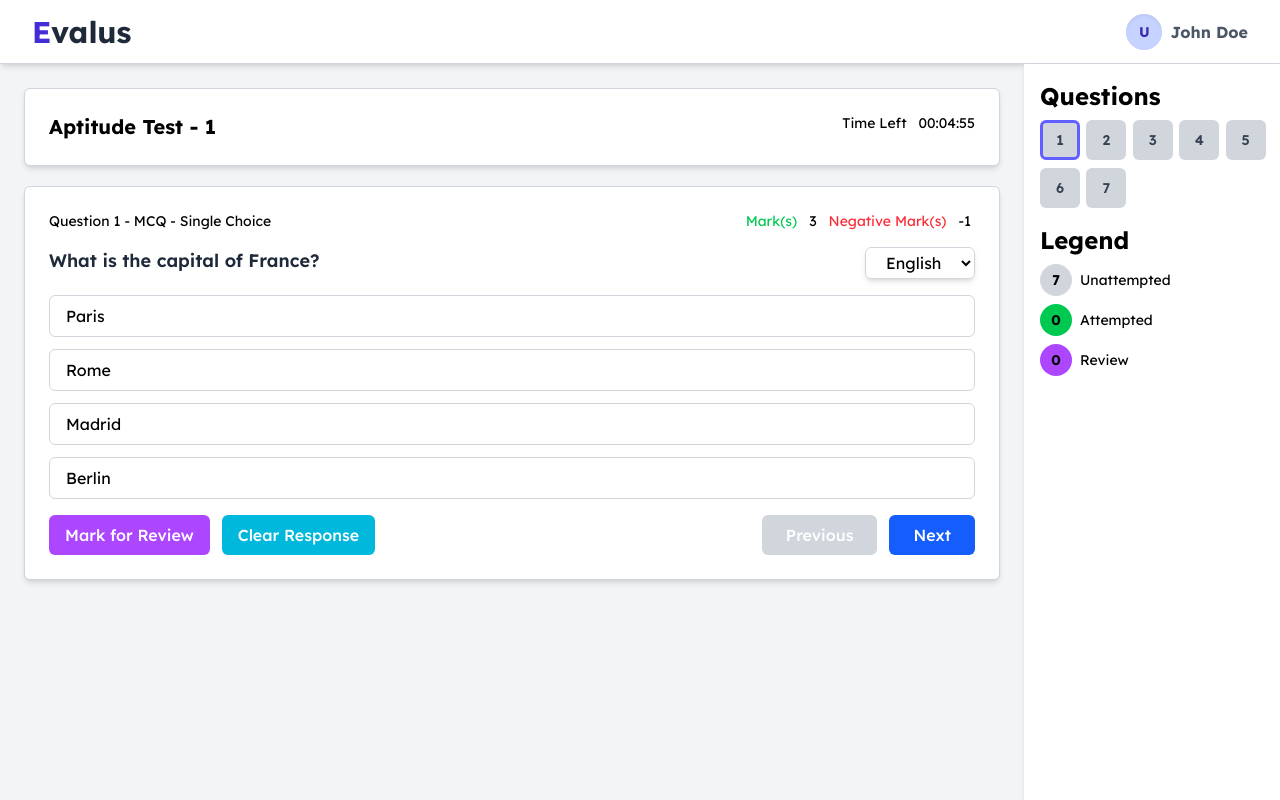
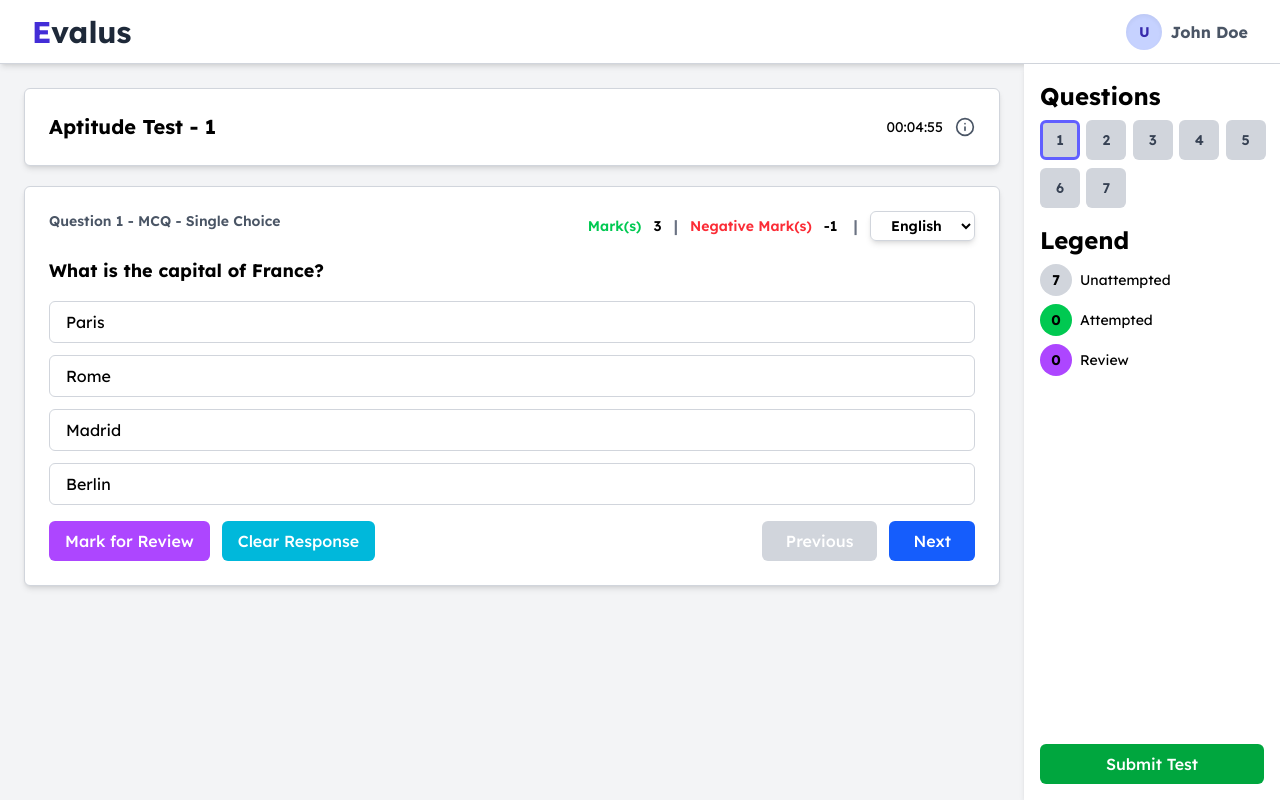
Before and after one commit to thoughtprotech/evalus-student-portal, a Next.js app: page /exam/1 in a window 1280 px wide. Built offline with nearby package versions, Linux system fonts and the light colour scheme.

Commit message:
UI changes

```diff
--- a/src/app/dashboard/profile/_components/UpdatePassword.tsx
+++ b/src/app/dashboard/profile/_components/UpdatePassword.tsx
@@ -1,7 +1,7 @@
 "use client";
 
 import { SubmitHandler, useForm } from "react-hook-form";
-import SubmissionModal from "@/components/SubmissionModal";
+import Modal from "@/components/Modal";
 import { useState } from "react";
 
 type PasswordUpdateForm = {
@@ -47,7 +47,7 @@ export default function UpdatePassword({
       >
         <h1 className="text-indigo-500 font-bold">Update Password</h1>
       </button>
-      <SubmissionModal title="Update Password" isOpen={isModalOpen}>
+      <Modal title="Update Password" isOpen={isModalOpen}>
         <form className="space-y-4" onSubmit={handleSubmit(onSubmit)}>
           {/* Current Password */}
           <div className="flex flex-col items-start gap-2">
@@ -135,7 +135,7 @@ export default function UpdatePassword({
             </button>
           </div>
         </form>
-      </SubmissionModal>
+      </Modal>
     </>
   );
 }
--- a/src/app/exam/[id]/page.tsx
+++ b/src/app/exam/[id]/page.tsx
@@ -5,9 +5,15 @@ import { useEffect, useState } from "react";
 import clsx from "clsx";
 import ConfirmationModal from "@/components/ConfirmationModal";
 import CountdownTimer from "@/components/CountdownTimer";
-import { Menu, X } from "lucide-react";
+import { Info, Menu, X } from "lucide-react";
+import Modal from "@/components/Modal";
+import { InstructionData, mockInstructions } from "../instructions/[id]/page";
 
-type QuestionStatus = "unattempted" | "attempted" | "review" | "answeredMarkedForReview";
+type QuestionStatus =
+  | "unattempted"
+  | "attempted"
+  | "review"
+  | "answeredMarkedForReview";
 
 type QuestionType =
   | "single"
@@ -122,6 +128,16 @@ export default function ExamPage() {
   const [showModal, setShowModal] = useState(false);
   const [errorMessage, setErrorMessage] = useState<string | null>(null);
   const [sidebarOpen, setSidebarOpen] = useState(false);
+  const [showInstructionsModal, setShowInstructionsModal] =
+    useState<boolean>(false);
+  const [instructionData, setInstructionData] =
+    useState<InstructionData | null>(null);
+
+  useEffect(() => {
+    if (id && mockInstructions[id as string]) {
+      setInstructionData(mockInstructions[id as string]);
+    }
+  }, [id]);
 
   useEffect(() => {
     setQuestions(mockQuestions);
@@ -459,47 +475,56 @@ export default function ExamPage() {
                 </h1>
               </div>
             </div>
-            <div className="w-fit flex gap-3 text-sm">
-              <h1 className="text-nowrap">Time Left</h1>
+            <div className="w-fit flex items-center gap-3 text-sm">
+              <div>
                 <CountdownTimer
                   initialTime="00:05:00"
                   onComplete={handleTimeout}
                   className="text-sm"
                 />
               </div>
+              <div>
+                <Info
+                  className="text-gray-600 w-5 h-5 cursor-pointer"
+                  onClick={() => setShowInstructionsModal(true)}
+                />
+              </div>
+            </div>
           </div>
         </div>
         {currentQuestion && (
           <div className="bg-white p-4 sm:p-6 rounded-md shadow-md border border-gray-300 space-y-4">
-            <div className="w-full flex flex-col gap-2 md:flex md:flex-row justify-between">
+            <div className="w-full flex flex-col gap-2 md:flex md:flex-row justify-between font-semibold">
               <div>
-                <h1 className="text-sm">
+                <h1 className="text-sm text-gray-600">
                   Question {currentIndex + 1} -{" "}
                   {questionTypeMapping[currentQuestion.type]}
                 </h1>
               </div>
-              <div className="flex gap-3">
-                <div className="flex gap-3 text-sm">
+              <div className="flex gap-3 items-center">
+                <div className="flex gap-3 text-xs md:text-sm">
                   <h1 className="text-green-500">Mark(s)</h1>
                   <h1>{currentQuestion.mark}</h1>
                 </div>
-                <div className="flex gap-3 text-sm pr-1">
+                <h1 className="text-gray-500">|</h1>
+                <div className="flex gap-3 text-xs md:text-sm pr-1">
                   <h1 className="text-red-500 text-nowrap">Negative Mark(s)</h1>
                   <h1>{currentQuestion.negativeMark}</h1>
+                </div>
+                <h1 className="text-gray-500">|</h1>
+                <div>
+                  <select className="border border-gray-300 px-4 py-1 rounded-md shadow-md cursor-pointer text-sm md:text:base">
+                    <option value="english">English</option>
+                    <option value="telugu">Telugu</option>
+                  </select>
                 </div>
               </div>
             </div>
             <div className="w-full flex justify-between">
               <div>
-                <h2 className="text-md sm:text-lg font-semibold text-gray-800">
+                <h2 className="text-md sm:text-lg font-bold">
                   {currentQuestion.text}
                 </h2>
-              </div>
-              <div>
-                <select className="border border-gray-300 px-4 py-1 rounded-md shadow-md cursor-pointer">
-                  <option value="english">English</option>
-                  <option value="telugu">Telugu</option>
-                </select>
               </div>
             </div>
             {errorMessage && (
@@ -548,7 +573,7 @@ export default function ExamPage() {
                     Previous
                   </button>
                 </div>
-                {currentIndex < questions.length - 1 ? (
+                {currentIndex < questions.length - 1 && (
                   <div className="w-full md:w-fit">
                     <button
                       onClick={handleNextQuestion}
@@ -557,15 +582,6 @@ export default function ExamPage() {
                       )}
                     >
                       Next
-                    </button>
-                  </div>
-                ) : (
-                  <div className="w-full md:w-fit">
-                    <button
-                      onClick={handleSubmit}
-                      className="w-full text-nowrap px-6 py-2 bg-green-600 hover:bg-green-700 text-white rounded-md font-medium cursor-pointer"
-                    >
-                      Submit Test
                     </button>
                   </div>
                 )}
@@ -581,13 +597,15 @@ export default function ExamPage() {
           // common styles
           "bg-white border-gray-300 shadow-md flex flex-col gap-2 p-4",
           // positioning
-          "fixed top-16 left-0 lg:static w-full h-full transform transition-transform duration-300 z-50",
+          "fixed top-16 left-0 bottom-0 lg:static w-full h-full transform transition-transform duration-300 z-50",
           // mobile open/closed
           sidebarOpen ? "translate-x-0" : "-translate-x-full md:translate-x-0",
           // desktop static sidebar
           "md:static md:translate-y-0 md:block md:w-64"
         )}
       >
+        <div className="w-full h-full flex flex-col justify-between">
+          <div>
             <div className="flex flex-col gap-2">
               <div className="flex items-center gap-2">
                 <div className="md:hidden">
@@ -648,12 +666,23 @@ export default function ExamPage() {
                 <div className="flex items-center gap-2">
                   <div className="w-8 h-8 p-2 flex items-center justify-center bg-purple-500 rounded-full font-bold">
                     {
-                  questions.filter((question) => question.status === "review")
-                    .length
+                      questions.filter(
+                        (question) => question.status === "review"
+                      ).length
                     }
                   </div>
                   <span>Review</span>
                 </div>
+              </div>
+            </div>
+          </div>
+          <div className="w-full">
+            <button
+              onClick={handleSubmit}
+              className="w-full text-nowrap px-6 py-2 bg-green-600 hover:bg-green-700 text-white rounded-md font-medium cursor-pointer mb-16 md:mb-0"
+            >
+              Submit Test
+            </button>
           </div>
         </div>
       </aside>
@@ -665,6 +694,26 @@ export default function ExamPage() {
         onConfirm={confirmSubmit}
         onCancel={cancelSubmit}
       />
+      <Modal title="Instructions" isOpen={showInstructionsModal}>
+        <div className="mb-8 space-y-4">
+          {instructionData?.instructions.map((inst, index) => (
+            <div key={index} className="flex items-center gap-3">
+              <div className="flex-shrink-0">
+                <span className="bg-indigo-500 text-white rounded-full h-6 w-6 flex items-center justify-center font-bold">
+                  {index + 1}
+                </span>
+              </div>
+              <p className="text-gray-700 text-base text-start">{inst}</p>
+            </div>
+          ))}
+        </div>
+        <button
+          className="w-full px-4 py-2 rounded-md cursor-pointer shadow-md bg-gray-300 font-bold"
+          onClick={() => setShowInstructionsModal(false)}
+        >
+          Done
+        </button>
+      </Modal>
     </div>
   );
 }
--- a/src/app/exam/instructions/[id]/page.tsx
+++ b/src/app/exam/instructions/[id]/page.tsx
@@ -3,13 +3,13 @@
 import { useState, useEffect } from "react";
 import { useParams, useRouter } from "next/navigation";
 
-interface InstructionData {
+export interface InstructionData {
   title: string;
   instructions: string[];
 }
 
 // Mock instructions data for different tests
-const mockInstructions: Record<string, InstructionData> = {
+export const mockInstructions: Record<string, InstructionData> = {
   "1": {
     title: "Aptitude Practice Test 1",
     instructions: [
@@ -75,13 +75,13 @@ export default function ExamStartPage() {
         {/* Instructions List */}
         <div className="mb-8 space-y-4">
           {instructionData.instructions.map((inst, index) => (
-            <div key={index} className="flex items-start gap-3">
+            <div key={index} className="flex items-center gap-3">
               <div className="flex-shrink-0">
                 <span className="bg-indigo-500 text-white rounded-full h-6 w-6 flex items-center justify-center font-bold">
                   {index + 1}
                 </span>
               </div>
-              <p className="text-gray-700 text-base">{inst}</p>
+              <p className="text-gray-700 text-base text-start">{inst}</p>
             </div>
           ))}
         </div>
```
Also changed, not shown: src/components/Modal.tsx (renamed from src/components/SubmissionModal.tsx). Lines whose indentation alone changed are shown as unchanged.
